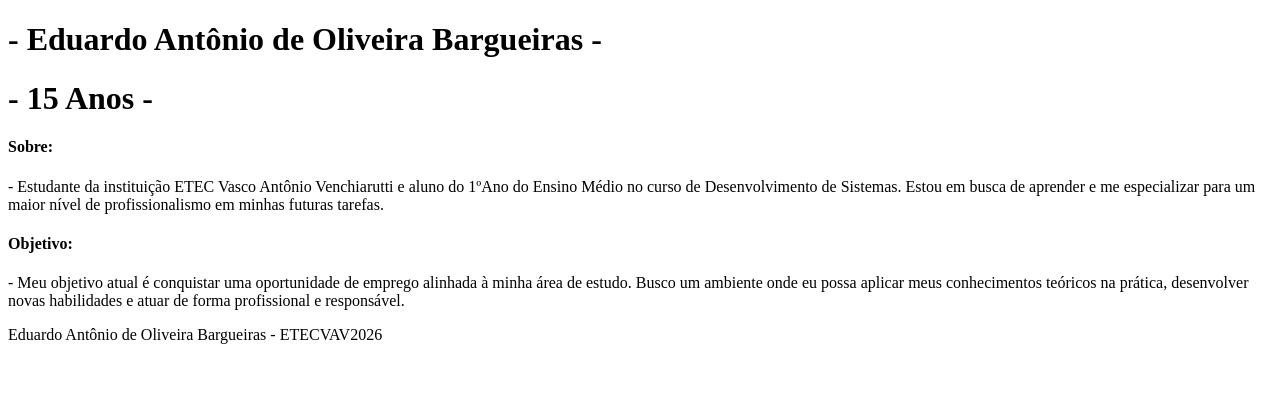
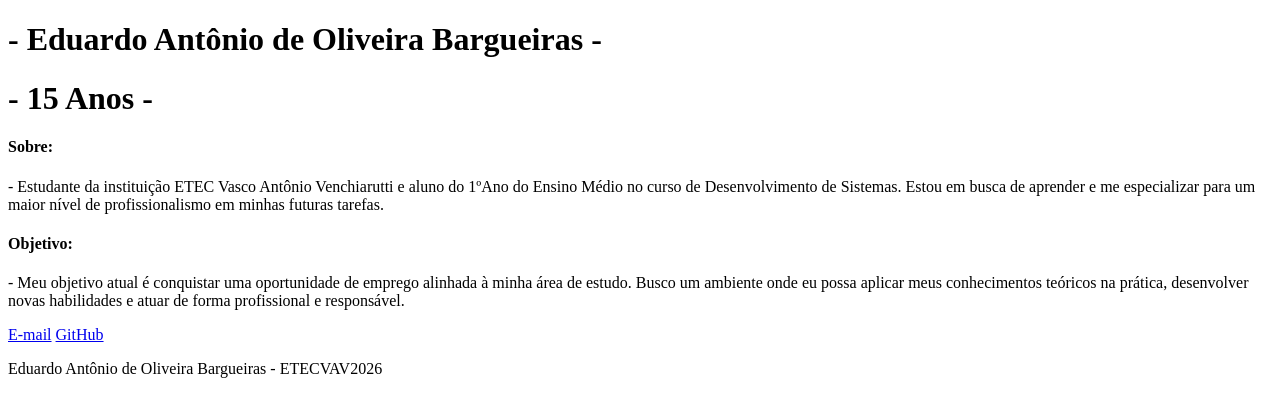
Before and after one commit to etecvav26-1C2-03/portfolio-pw, a plain HTML site: page 02-Bimestre/Projeto-Final/templates/eduardo.html in a window 1280 px wide. Drawn offline with Linux system fonts and the light colour scheme.

Commit message:
Update eduardo.html

```diff
--- a/02-Bimestre/Projeto-Final/templates/eduardo.html
+++ b/02-Bimestre/Projeto-Final/templates/eduardo.html
@@ -23,6 +23,8 @@
     </section>
     <!--footer-->
     <footer class="footer">
+        <a href="mailto:eduardobargueiras25@gmail.com" class="member-contact"><i class="fas fa-envelope"></i> E-mail</a>
+        <a href="https://github.com/Eduardo-Bargueiras" target="_blank" class="member-contact"><i class="fab fa-github"></i> GitHub</a>
         <p>Eduardo Antônio de Oliveira Bargueiras - ETECVAV2026</p>
     </footer>
 </body>
```
